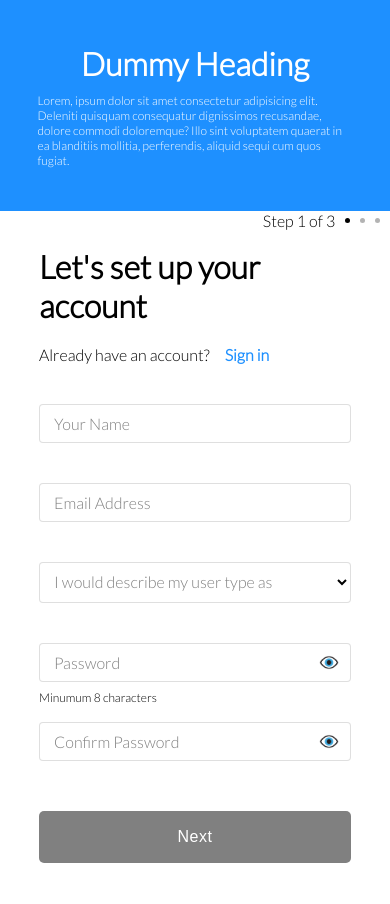
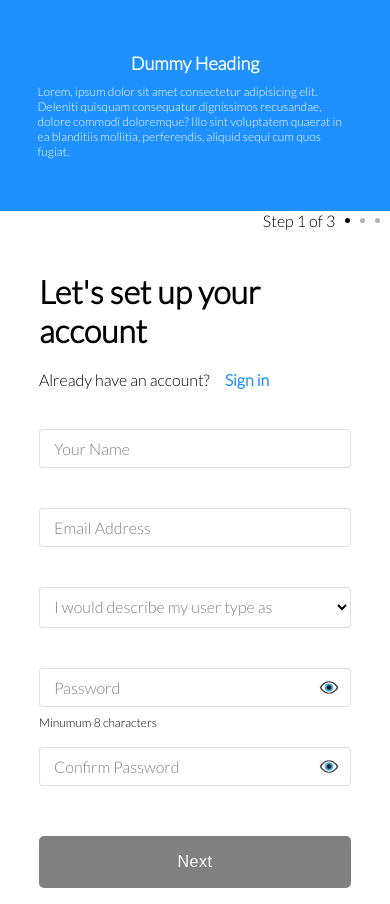
Before and after one commit to yalcinaksakal/IncsubTask, a Next.js app: page / in a window 390 px wide. Before the commit the page ends 879 px from the top, so only its background shows below. Built offline with nearby package versions, Linux system fonts and the light colour scheme; no server answers.

Commit message:
style fix 3

```diff
--- a/components/Auth/SignIn.tsx
+++ b/components/Auth/SignIn.tsx
@@ -22,7 +22,7 @@ const SignIn: React.FC<{ clicked: () => void }> = ({ clicked }) => {
         authData.confirmPwd
       );
       setAuthData({ email: "", confirmPwd: "" });
-      setIsLoading(false);
+      // setIsLoading(false);
     } catch (error) {
       setIsLoading(false);
       setErr("Invalid email or password");
--- a/components/Auth/SignUp.module.scss
+++ b/components/Auth/SignUp.module.scss
@@ -5,7 +5,9 @@
   justify-content: center;
   width: 65%;
   height: 100vh;
-  padding-top: 50px;
+  @media (max-width: 500px) {
+    padding-top: 100px;
+  }
   position: relative;
   .steps {
     position: absolute;
--- a/components/Header/Header.module.scss
+++ b/components/Header/Header.module.scss
@@ -35,5 +35,8 @@
     p {
       font-size: 12px;
     }
+    h1 {
+      font-size: 18px;
+    }
   }
 }
```
